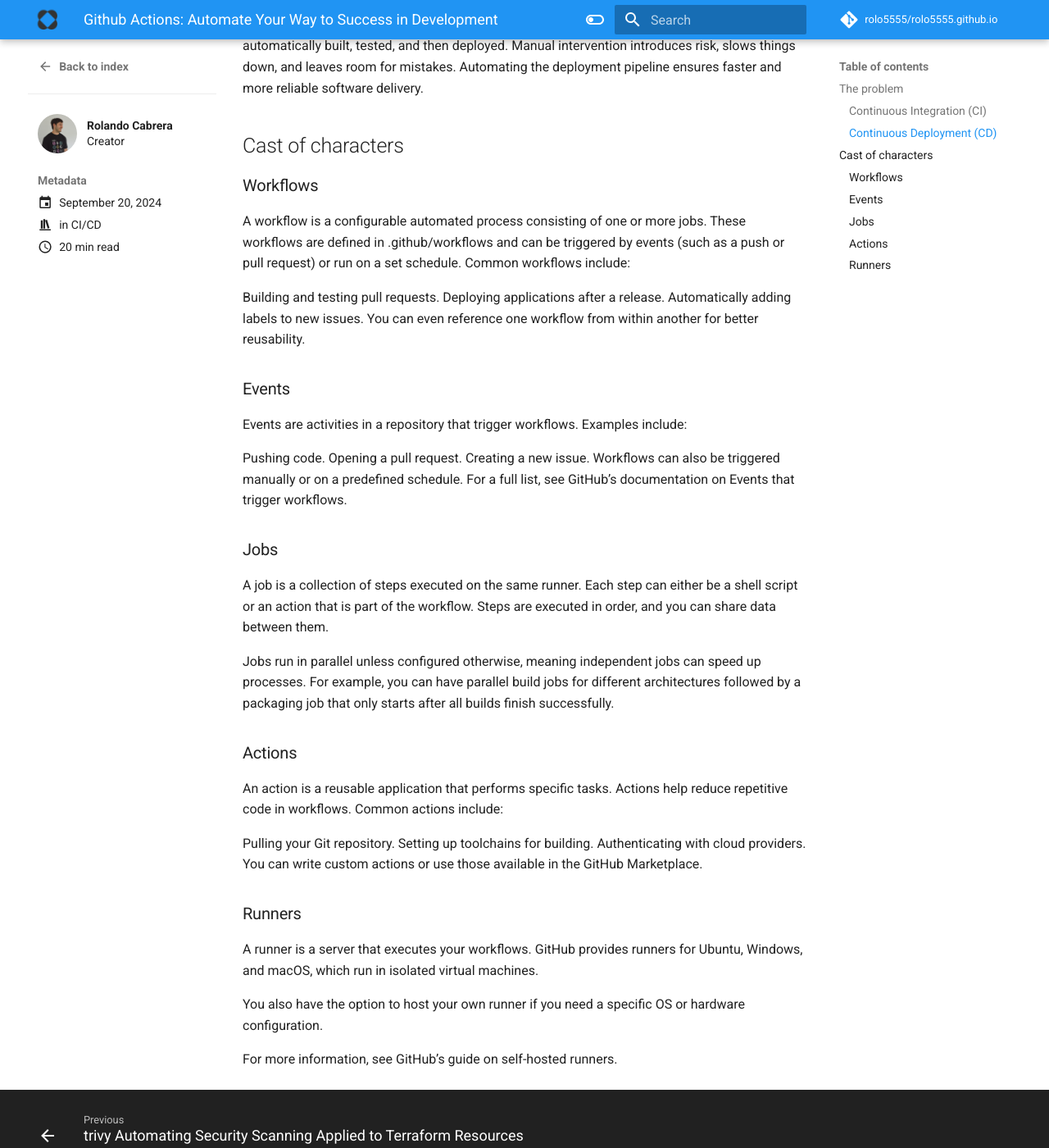
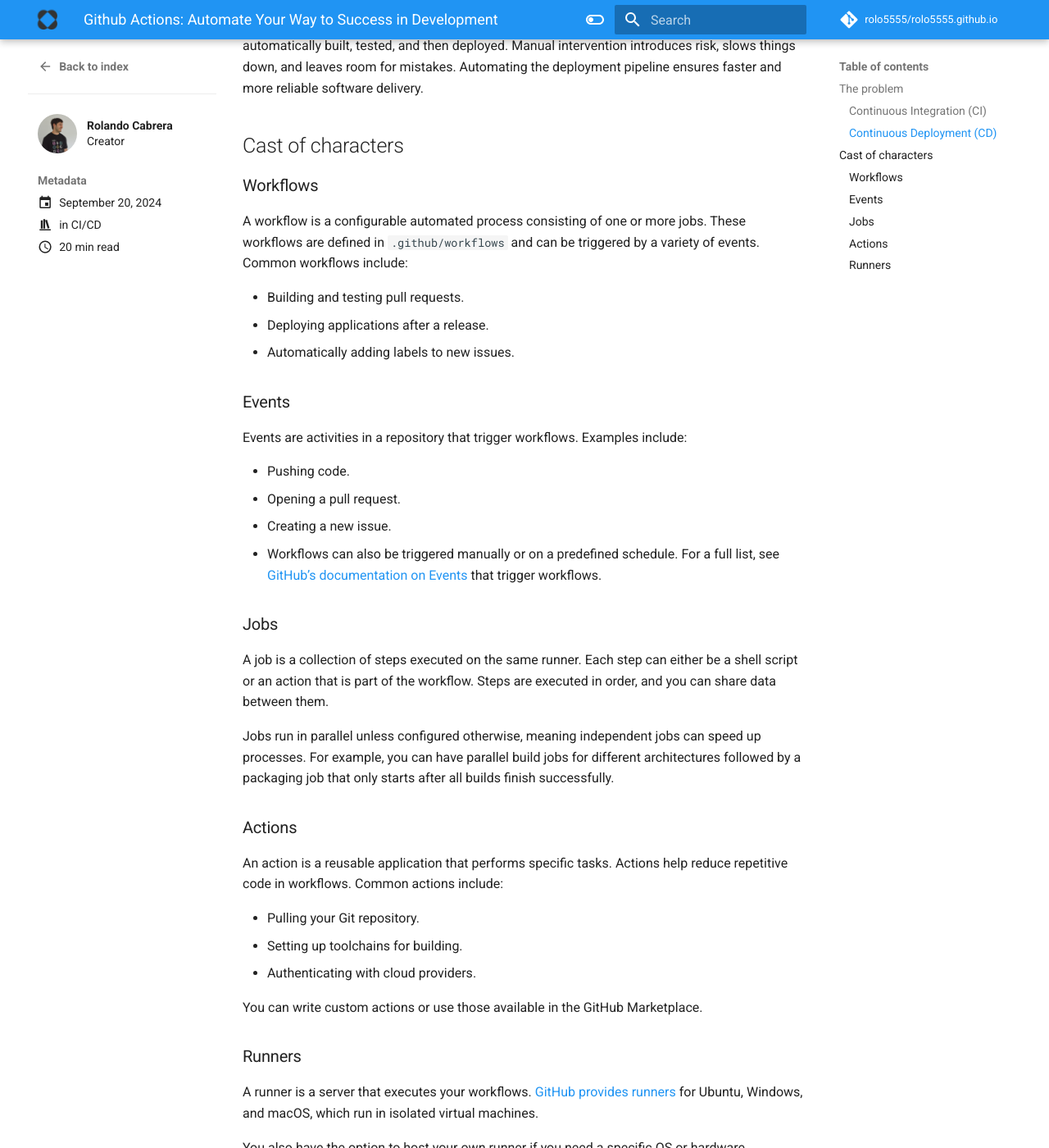
Before and after one commit to rolo5555/rolo5555.github.io, an MkDocs documentation site: the page built from docs/blog/posts/pipelines_githubctions.md, in a window 1280 px wide and 1400 px high, scrolled down 612 px. Shown: the whole window at 82% size. Built offline with MkDocs 1.6.1 and Material for MkDocs 9.7.7, drawn with Linux system fonts in a browser that asks for light colours; comment, search, counter and statistics services are not loaded.

Commit message:
format improvements

```diff
--- a/docs/blog/posts/pipelines_githubctions.md
+++ b/docs/blog/posts/pipelines_githubctions.md
@@ -21,20 +21,19 @@
 
 ## Cast of characters
 ### Workflows
-A workflow is a configurable automated process consisting of one or more jobs. These workflows are defined in .github/workflows and can be triggered by events (such as a push or pull request) or run on a set schedule. Common workflows include:
+A workflow is a configurable automated process consisting of one or more jobs. These workflows are defined in `.github/workflows` and can be triggered by a variety of events. Common workflows include:
 
-Building and testing pull requests.
-Deploying applications after a release.
-Automatically adding labels to new issues.
-You can even reference one workflow from within another for better reusability.
+- Building and testing pull requests.
+- Deploying applications after a release.
+- Automatically adding labels to new issues.
 
 ### Events
 Events are activities in a repository that trigger workflows. Examples include:
 
-Pushing code.
-Opening a pull request.
-Creating a new issue.
-Workflows can also be triggered manually or on a predefined schedule. For a full list, see GitHub’s documentation on Events that trigger workflows.
+- Pushing code.
+- Opening a pull request.
+- Creating a new issue.
+- Workflows can also be triggered manually or on a predefined schedule. For a full list, see [GitHub’s documentation on Events](https://docs.github.com/en/rest/using-the-rest-api/github-event-types?apiVersion=2022-11-28) that trigger workflows.
 
 ### Jobs
 A job is a collection of steps executed on the same runner. Each step can either be a shell script or an action that is part of the workflow. Steps are executed in order, and you can share data between them.
@@ -44,14 +43,13 @@
 ### Actions
 An action is a reusable application that performs specific tasks. Actions help reduce repetitive code in workflows. Common actions include:
 
-Pulling your Git repository.
-Setting up toolchains for building.
-Authenticating with cloud providers.
+- Pulling your Git repository.
+- Setting up toolchains for building.
+- Authenticating with cloud providers.
+
 You can write custom actions or use those available in the GitHub Marketplace.
 
 ### Runners
-A runner is a server that executes your workflows. GitHub provides runners for Ubuntu, Windows, and macOS, which run in isolated virtual machines.
+A runner is a server that executes your workflows. [GitHub provides runners](https://docs.github.com/en/actions/using-github-hosted-runners/using-github-hosted-runners/about-github-hosted-runners) for Ubuntu, Windows, and macOS, which run in isolated virtual machines.
 
 You also have the option to host your own runner if you need a specific OS or hardware configuration.
-
-For more information, see GitHub’s guide on self-hosted runners.
```
